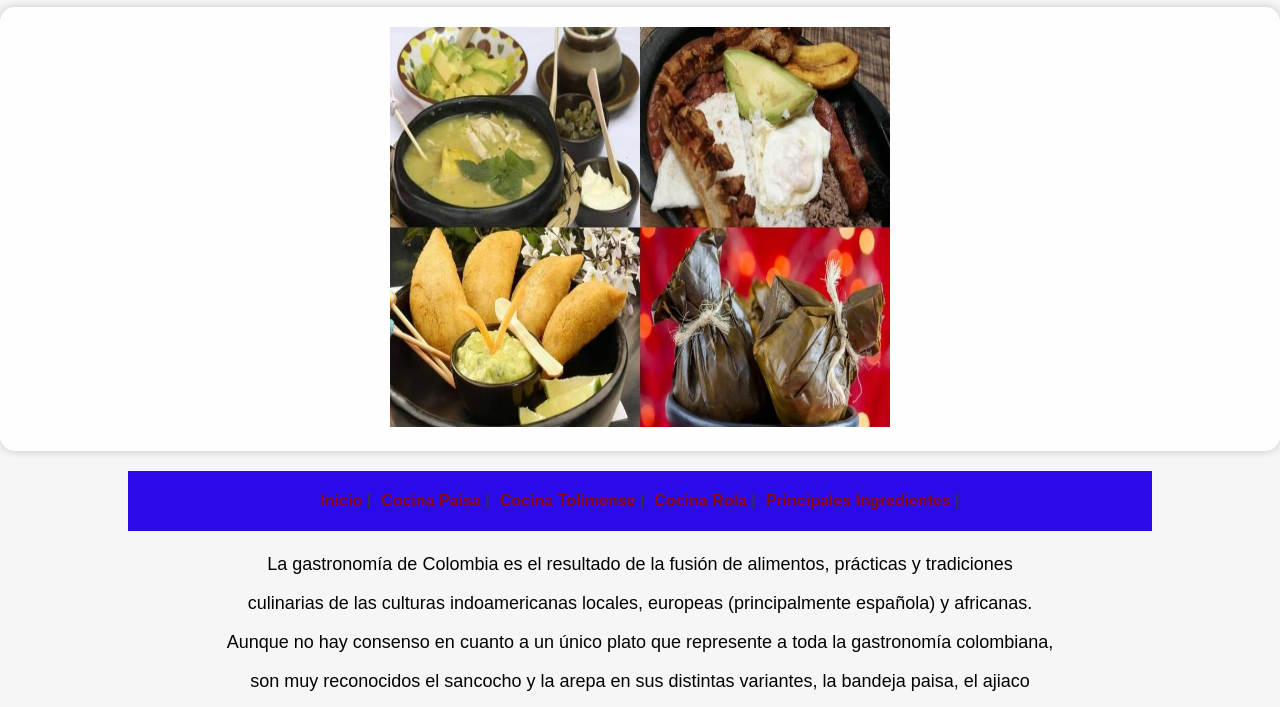
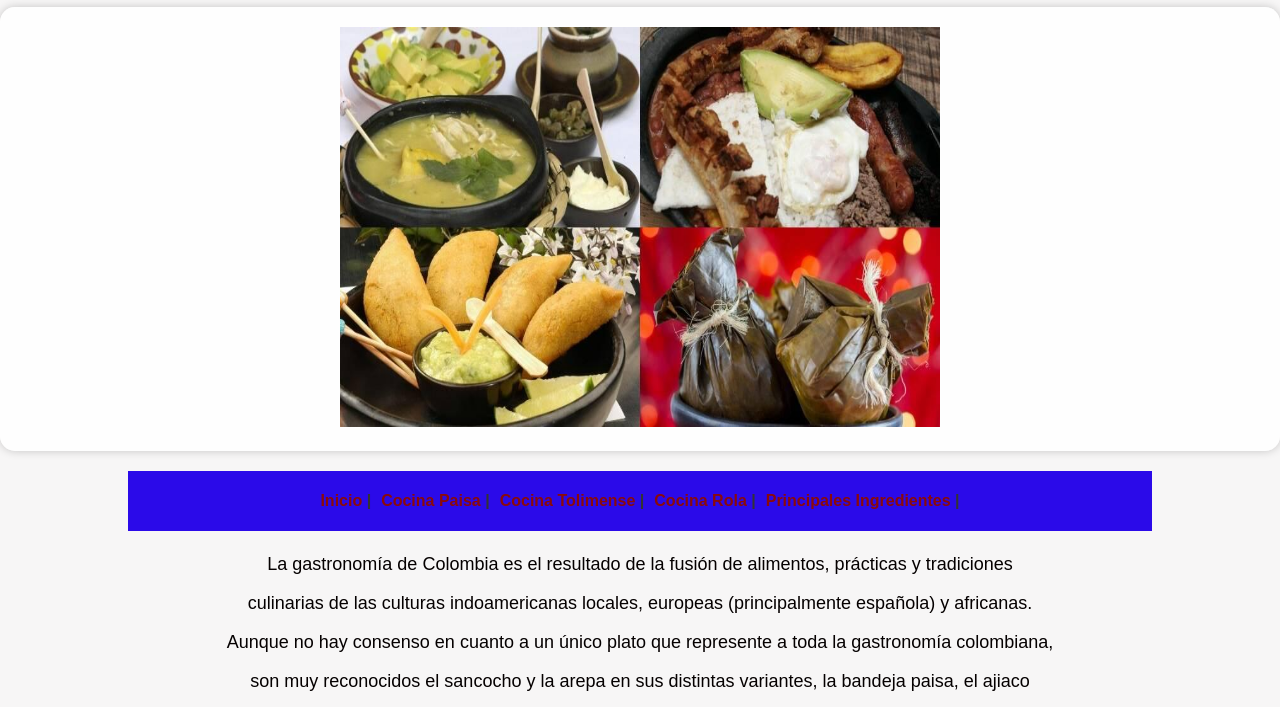
Before and after one commit to martinbarbosa/Practica4, a plain HTML site: page index.html in a window 1280 px wide. Shown: the part 93-800 px from the top of the page. Drawn offline with Linux system fonts and the light colour scheme.

Commit message:
Se reaiza ultimo cambio

```diff
--- a/stilo.css
+++ b/stilo.css
@@ -146,7 +146,7 @@
   }
 
   .imgtodos{
-    width: 500px;
+    width: 600px;
     height: 400px;
   }
 
```
Also changed, not shown: Paginas/ComidaRola.html (+1 -1 lines).
